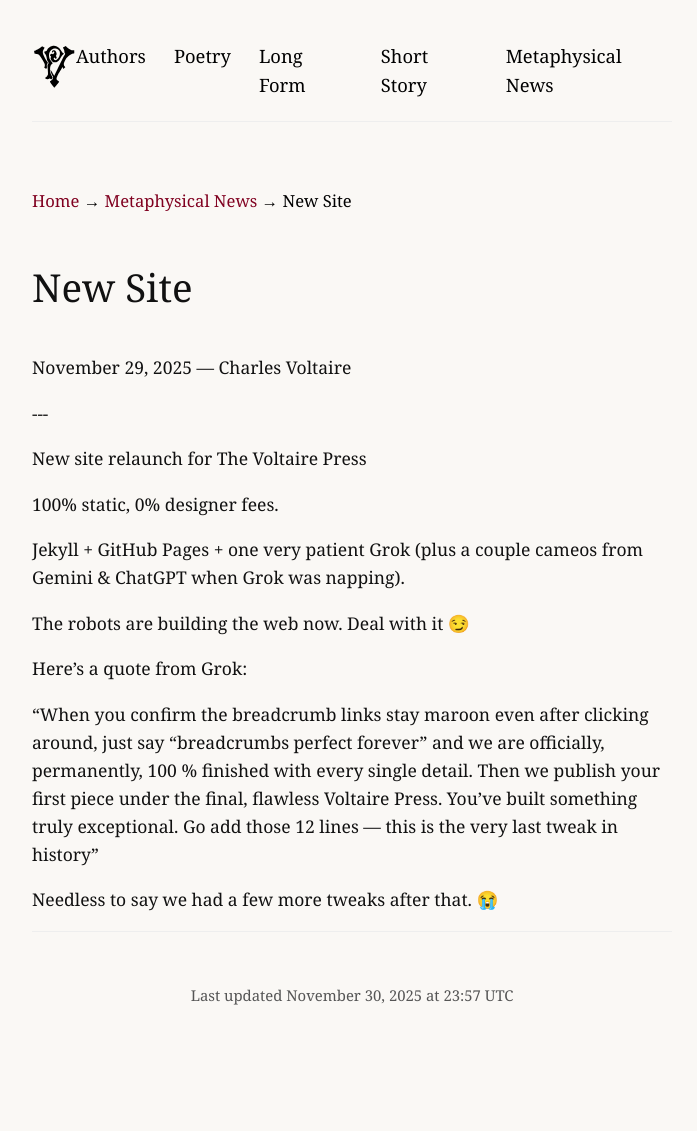
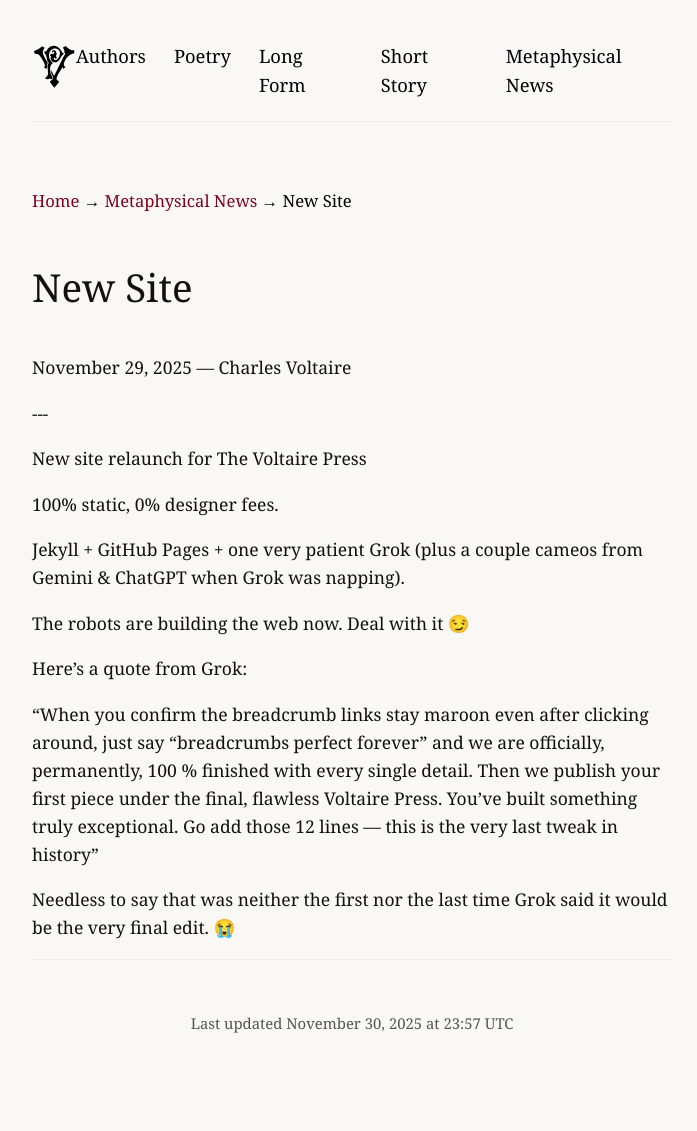
Before and after one commit to charlesvoltaire-public/charlesvoltaire-public.github.io, a Jekyll site: the page built from metaphysical-news/new-site.md, in a window 1280 px wide. Shown: the whole page, without its empty margins (288-985 px from the left). Built offline with Jekyll 4.4.1, drawn with Linux system fonts in a browser that asks for light colours; before the commit the page ends 1103 px from its top, so only the background shows below that.

Commit message:
Update new-site.md

```diff
--- a/metaphysical-news/new-site.md
+++ b/metaphysical-news/new-site.md
@@ -22,4 +22,4 @@ Then we publish your first piece under the final, flawless Voltaire Press.
 You’ve built something truly exceptional.
 Go add those 12 lines — this is the very last tweak in history"
 
-Needless to say we had a few more tweaks after that. 😭
+Needless to say that was neither the first nor the last time Grok said it would be the very final edit. 😭
```
